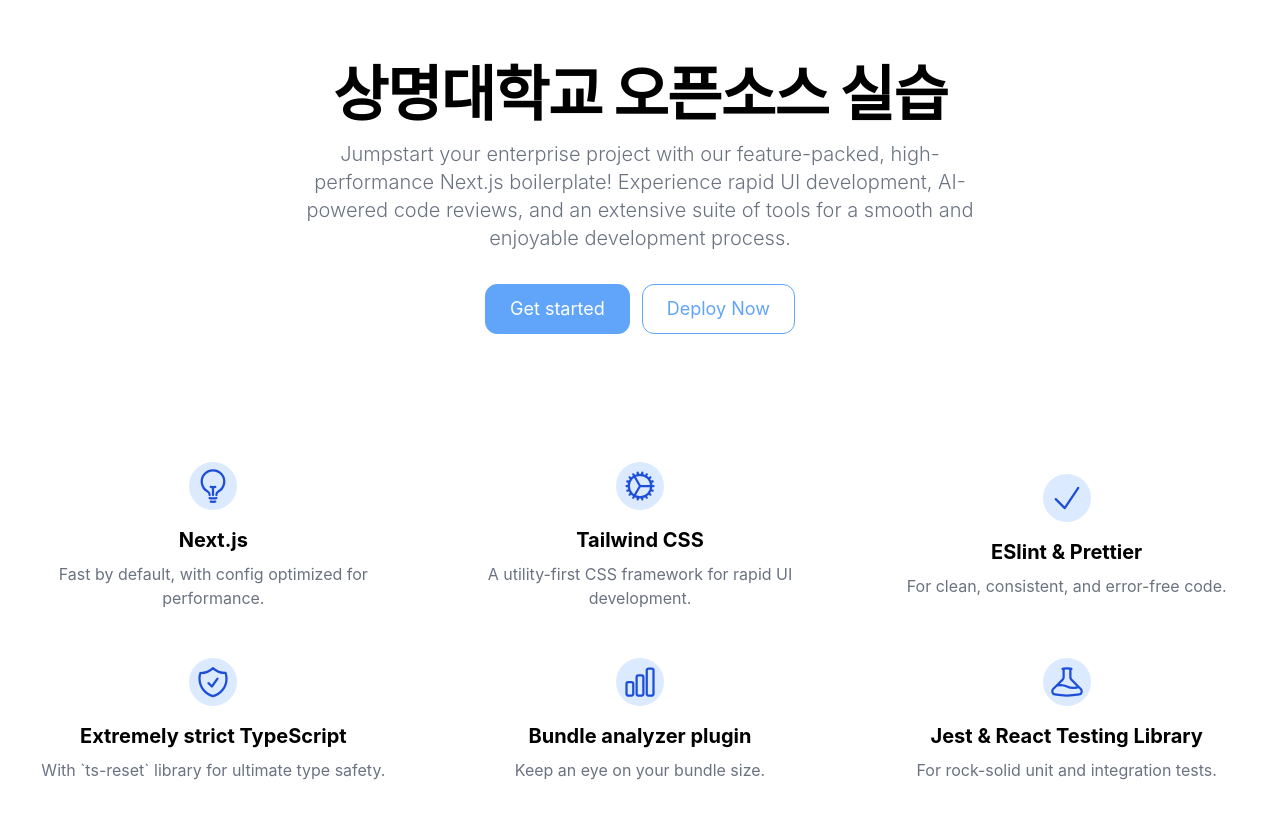
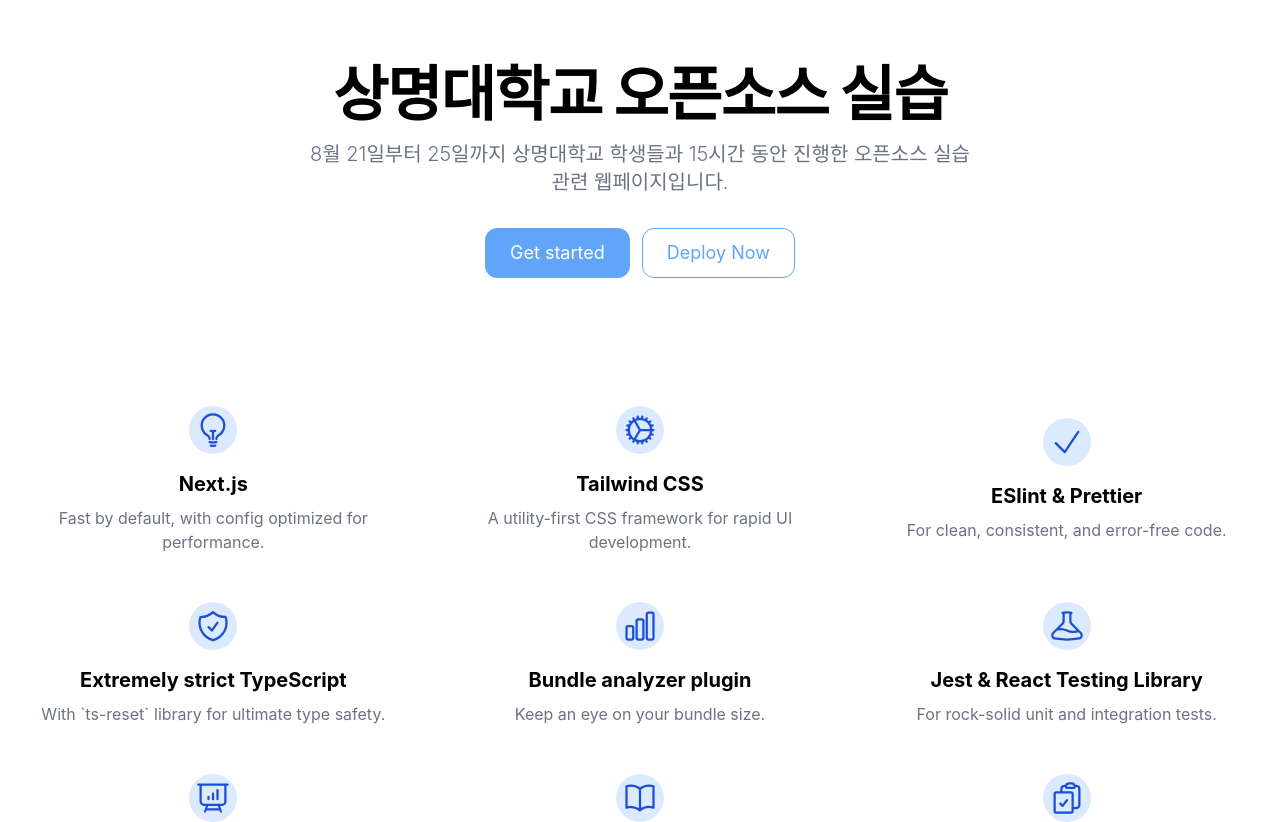
Before and after one commit to bora-code-temp-organization/next-smu, a Next.js app: page / in a window 1280 px wide. Shown: the top 822 px of the page. Built offline with nearby package versions, Linux system fonts and the light colour scheme.

Commit message:
프로젝트 설명 추가(#7)

```diff
--- a/pages/index.tsx
+++ b/pages/index.tsx
@@ -20,12 +20,10 @@
         <div className="mx-auto grid max-w-screen-xl px-4 py-8 text-center lg:py-16">
           <div className="mx-auto place-self-center">
             <h1 className="mb-4 max-w-2xl text-4xl font-extrabold leading-none tracking-tight dark:text-white md:text-5xl xl:text-6xl">
-            상명대학교 오픈소스 실습
+              상명대학교 오픈소스 실습
             </h1>
             <p className="mb-6 max-w-2xl font-light text-gray-500 dark:text-gray-400 md:text-lg lg:mb-8 lg:text-xl">
-              Jumpstart your enterprise project with our feature-packed, high-performance Next.js boilerplate!
-              Experience rapid UI development, AI-powered code reviews, and an extensive suite of tools for a smooth and
-              enjoyable development process.
+              8월 21일부터 25일까지 상명대학교 학생들과 15시간 동안 진행한 오픈소스 실습 관련 웹페이지입니다.
             </p>
             <Button href="https://github.com/Blazity/next-enterprise" className="mr-3">
               Get started
```
